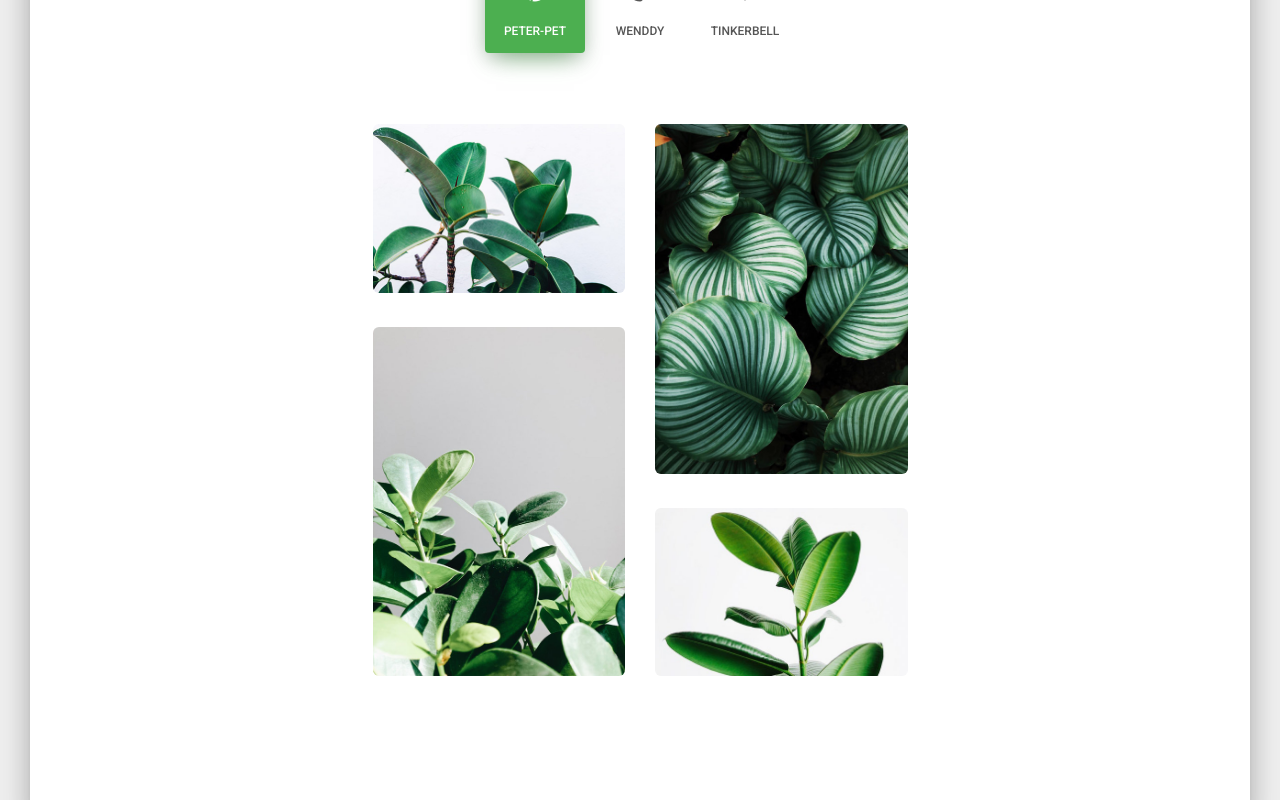
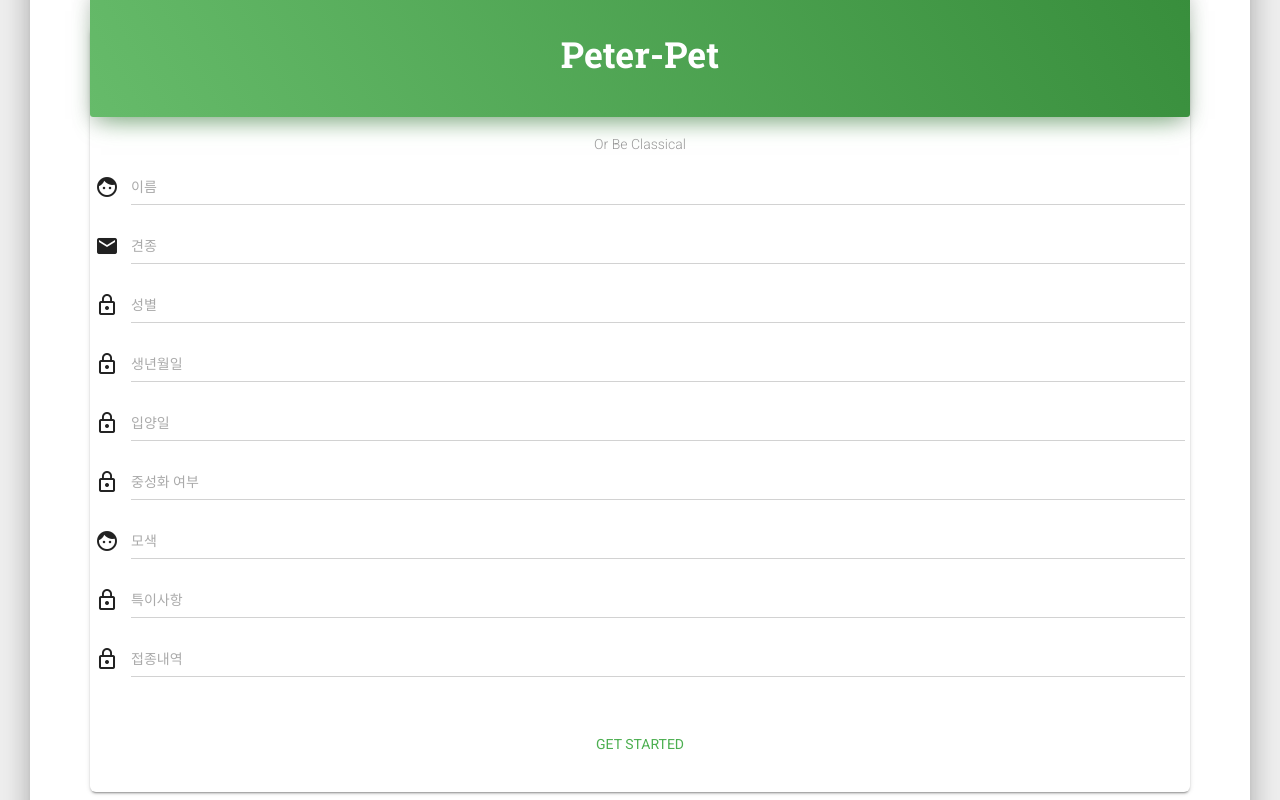
Before and after one commit to zzase/peter-pet, a Vue app in the folder frontend/: page /#/regist in a window 1280 px wide. Shown: the part 800-1600 px from the top of the page. Built offline with nearby package versions, Linux system fonts and the light colour scheme.

Commit message:
Regist.vue: modify regist orm

```diff
--- a/frontend/src/views/Regist.vue
+++ b/frontend/src/views/Regist.vue
@@ -1,80 +1,142 @@
 <template>
     <div class="wrapper">
-    <parallax
-      class="section page-header"
-      :style="headerStyle"
-    ></parallax>
+        <parallax class="section page-header" :style="headerStyle"></parallax>
         <div class="main main-raised">
             <div class="section profile-content">
                 <div class="container">
+                    <div class="profile-tabs">
                         <div class="md-layout">
                             <div class="md-layout-item md-size-50 mx-auto">
                                 <div class="profile">
                                     <div class="avatar">
-                  <img
-                    :src="img"
-                    alt="Circle Image"
-                    class="img-raised rounded-circle img-fluid"
-                  />
+                                        <img :src="img" alt="Circle Image" class="img-raised rounded-circle img-fluid"/>
                                     </div>
                                     <div class="name">
-                  <h1 class="title">Regist Your <br>Peter-Pet</h1>
+                                        <h1 class="title">Regist Your
+                                            <br>Peter-Pet</h1>
                                         </div>
                                     </div>
                                 </div>
                             </div>
-          <div class="description text-center">
-            <p>
-              An artist of considerable range, Chet Faker — the name taken by
-              Melbourne-raised, Brooklyn-based Nick Murphy — writes, performs
-              and records all of his own music, giving it a warm, intimate feel
-              with a solid groove structure.
-            </p>
-          </div>
-          <div class="profile-tabs">
+
                             <tabs
                                 :tab-name="['Peter-Pet', 'Wenddy', 'Tinkerbell']"
-              :tab-icon="['camera', 'palette', 'favorite']"
-              plain
-              nav-pills-icons
-              color-button="success"
-            >
+                                :tab-icon="['pets', 'people', 'reddit']"
+                                plain="plain"
+                                nav-pills-icons="nav-pills-icons"
+                                color-button="success">
                                 <!-- here you can add your content for tab-content -->
                                 <template slot="tab-pane-1">
                                     <div class="md-layout">
-                  <div class="md-layout-item md-size-25 ml-auto">
-                    <img :src="tabPane1[0].image" class="rounded" />
-                    <img :src="tabPane1[1].image" class="rounded" />
-                  </div>
-                  <div class="md-layout-item md-size-25 mr-auto">
-                    <img :src="tabPane1[3].image" class="rounded" />
-                    <img :src="tabPane1[2].image" class="rounded" />
+                                        <div class="md-layout-item md-size-100 ml-auto">
+                                            <login-card header-color="green">
+                                                <h2 slot="title" class="card-title">Peter-Pet</h2>
+                                                <p slot="description" class="description">Or Be Classical</p>
+                                                <md-field class="md-form-group" slot="inputs">
+                                                    <md-icon>face</md-icon>
+                                                    <label>이름</label>
+                                                    <md-input v-model="firstname"></md-input>
+                                                </md-field>
+                                                <md-field class="md-form-group" slot="inputs">
+                                                    <md-icon>email</md-icon>
+                                                    <label>견종</label>
+                                                    <md-input v-model="email" type="email"></md-input>
+                                                </md-field>
+                                                <md-field class="md-form-group" slot="inputs">
+                                                    <md-icon>lock_outline</md-icon>
+                                                    <label>성별</label>
+                                                    <md-input v-model="password"></md-input>
+                                                </md-field>
+                                                <md-field class="md-form-group" slot="inputs">
+                                                    <md-icon>lock_outline</md-icon>
+                                                    <label>생년월일</label>
+                                                    <md-input v-model="password"></md-input>
+                                                </md-field>
+                                                <md-field class="md-form-group" slot="inputs">
+                                                    <md-icon>lock_outline</md-icon>
+                                                    <label>입양일</label>
+                                                    <md-input v-model="password"></md-input>
+                                                </md-field>
+                                                <md-field class="md-form-group" slot="inputs">
+                                                    <md-icon>lock_outline</md-icon>
+                                                    <label>중성화 여부</label>
+                                                    <md-input v-model="password"></md-input>
+                                                </md-field>
+                                                <md-field class="md-form-group" slot="inputs">
+                                                    <md-icon>face</md-icon>
+                                                    <label>모색</label>
+                                                    <md-input v-model="password"></md-input>
+                                                </md-field>
+                                                <md-field class="md-form-group" slot="inputs">
+                                                    <md-icon>lock_outline</md-icon>
+                                                    <label>특이사항</label>
+                                                    <md-input v-model="password"></md-input>
+                                                </md-field>
+                                                <md-field class="md-form-group" slot="inputs">
+                                                    <md-icon>lock_outline</md-icon>
+                                                    <label>접종내역</label>
+                                                    <md-input v-model="password"></md-input>
+                                                </md-field>
+                                                <md-button slot="footer" class="md-simple md-success md-lg">
+                                                    Get Started
+                                                </md-button>
+                                            </login-card>
                                         </div>
                                     </div>
                                 </template>
                                 <template slot="tab-pane-2">
                                     <div class="md-layout">
-                  <div class="md-layout-item md-size-25 ml-auto">
-                    <img :src="tabPane2[0].image" class="rounded" />
-                    <img :src="tabPane2[1].image" class="rounded" />
-                    <img :src="tabPane2[2].image" class="rounded" />
-                  </div>
-                  <div class="md-layout-item md-size-25 mr-auto">
-                    <img :src="tabPane2[3].image" class="rounded" />
-                    <img :src="tabPane2[4].image" class="rounded" />
+                                        <div class="md-layout-item md-size-100 ml-auto">
+                                            <login-card header-color="orange">
+                                                <h2 slot="title" class="card-title">Wenddy</h2>
+                                                <p slot="description" class="description">Or Be Classical</p>
+                                                <md-field class="md-form-group" slot="inputs">
+                                                    <md-icon>favorite</md-icon>
+                                                    <label>First Name...</label>
+                                                    <md-input v-model="firstname"></md-input>
+                                                </md-field>
+                                                <md-field class="md-form-group" slot="inputs">
+                                                    <md-icon>email</md-icon>
+                                                    <label>Email...</label>
+                                                    <md-input v-model="email" type="email"></md-input>
+                                                </md-field>
+                                                <md-field class="md-form-group" slot="inputs">
+                                                    <md-icon>lock_outline</md-icon>
+                                                    <label>Password...</label>
+                                                    <md-input v-model="password"></md-input>
+                                                </md-field>
+                                                <md-button slot="footer" class="md-simple md-success md-lg">
+                                                    Get Started
+                                                </md-button>
+                                            </login-card>
                                         </div>
                                     </div>
                                 </template>
                                 <template slot="tab-pane-3">
                                     <div class="md-layout">
-                  <div class="md-layout-item md-size-25 ml-auto">
-                    <img :src="tabPane3[0].image" class="rounded" />
-                    <img :src="tabPane3[1].image" class="rounded" />
-                  </div>
-                  <div class="md-layout-item md-size-25 mr-auto">
-                    <img :src="tabPane3[2].image" class="rounded" />
-                    <img :src="tabPane3[3].image" class="rounded" />
-                    <img :src="tabPane3[4].image" class="rounded" />
+                                        <div class="md-layout-item md-size-100 ml-auto">
+                                            <login-card header-color="red">
+                                                <h2 slot="title" class="card-title">Tinkerbell</h2>
+                                                <p slot="description" class="description">Or Be Classical</p>
+                                                <md-field class="md-form-group" slot="inputs">
+                                                    <md-icon>face</md-icon>
+                                                    <label>First Name...</label>
+                                                    <md-input v-model="firstname"></md-input>
+                                                </md-field>
+                                                <md-field class="md-form-group" slot="inputs">
+                                                    <md-icon>email</md-icon>
+                                                    <label>Email...</label>
+                                                    <md-input v-model="email" type="email"></md-input>
+                                                </md-field>
+                                                <md-field class="md-form-group" slot="inputs">
+                                                    <md-icon>lock_outline</md-icon>
+                                                    <label>Password...</label>
+                                                    <md-input v-model="password"></md-input>
+                                                </md-field>
+                                                <md-button slot="footer" class="md-simple md-success md-lg">
+                                                    Get Started
+                                                </md-button>
+                                            </login-card>
                                         </div>
                                     </div>
                                 </template>
@@ -87,33 +149,52 @@
     </template>
 
     <script>
-import { Tabs } from "@/components";
+        import {Tabs} from "@/components";
+        import {LoginCard} from "@/components";
         export default {
             components: {
-    Tabs
+                Tabs,
+                LoginCard
             },
             bodyClass: "profile-page",
             data() {
                 return {
                     tabPane1: [
-        { image: require("@/assets/img/examples/studio-1.jpg") },
-        { image: require("@/assets/img/examples/studio-2.jpg") },
-        { image: require("@/assets/img/examples/studio-4.jpg") },
-        { image: require("@/assets/img/examples/studio-5.jpg") }
+                        {
+                            image: require("@/assets/img/examples/studio-1.jpg")
+                        }, {
+                            image: require("@/assets/img/examples/studio-2.jpg")
+                        }, {
+                            image: require("@/assets/img/examples/studio-4.jpg")
+                        }, {
+                            image: require("@/assets/img/examples/studio-5.jpg")
+                        }
                     ],
                     tabPane2: [
-        { image: require("@/assets/img/examples/olu-eletu.jpg") },
-        { image: require("@/assets/img/examples/clem-onojeghuo.jpg") },
-        { image: require("@/assets/img/examples/cynthia-del-rio.jpg") },
-        { image: require("@/assets/img/examples/mariya-georgieva.jpg") },
-        { image: require("@/assets/img/examples/clem-onojegaw.jpg") }
+                        {
+                            image: require("@/assets/img/examples/olu-eletu.jpg")
+                        }, {
+                            image: require("@/assets/img/examples/clem-onojeghuo.jpg")
+                        }, {
+                            image: require("@/assets/img/examples/cynthia-del-rio.jpg")
+                        }, {
+                            image: require("@/assets/img/examples/mariya-georgieva.jpg")
+                        }, {
+                            image: require("@/assets/img/examples/clem-onojegaw.jpg")
+                        }
                     ],
                     tabPane3: [
-        { image: require("@/assets/img/examples/mariya-georgieva.jpg") },
-        { image: require("@/assets/img/examples/studio-3.jpg") },
-        { image: require("@/assets/img/examples/clem-onojeghuo.jpg") },
-        { image: require("@/assets/img/examples/olu-eletu.jpg") },
-        { image: require("@/assets/img/examples/studio-1.jpg") }
+                        {
+                            image: require("@/assets/img/examples/mariya-georgieva.jpg")
+                        }, {
+                            image: require("@/assets/img/examples/studio-3.jpg")
+                        }, {
+                            image: require("@/assets/img/examples/clem-onojeghuo.jpg")
+                        }, {
+                            image: require("@/assets/img/examples/olu-eletu.jpg")
+                        }, {
+                            image: require("@/assets/img/examples/studio-1.jpg")
+                        }
                     ]
                 };
             },
@@ -129,15 +210,13 @@ export default {
             },
             computed: {
                 headerStyle() {
-      return {
-        backgroundImage: `url(${this.header})`
-      };
+                    return {backgroundImage: `url(${this.header})`};
                 }
             }
         };
     </script>
 
-<style lang="scss" scoped>
+    <style lang="scss" scoped="scoped">
         .section {
             padding: 0;
         }
```
Also changed, not shown: 1 other file (tests, documents, lock files or other folders). Lines whose indentation alone changed are shown as unchanged.
